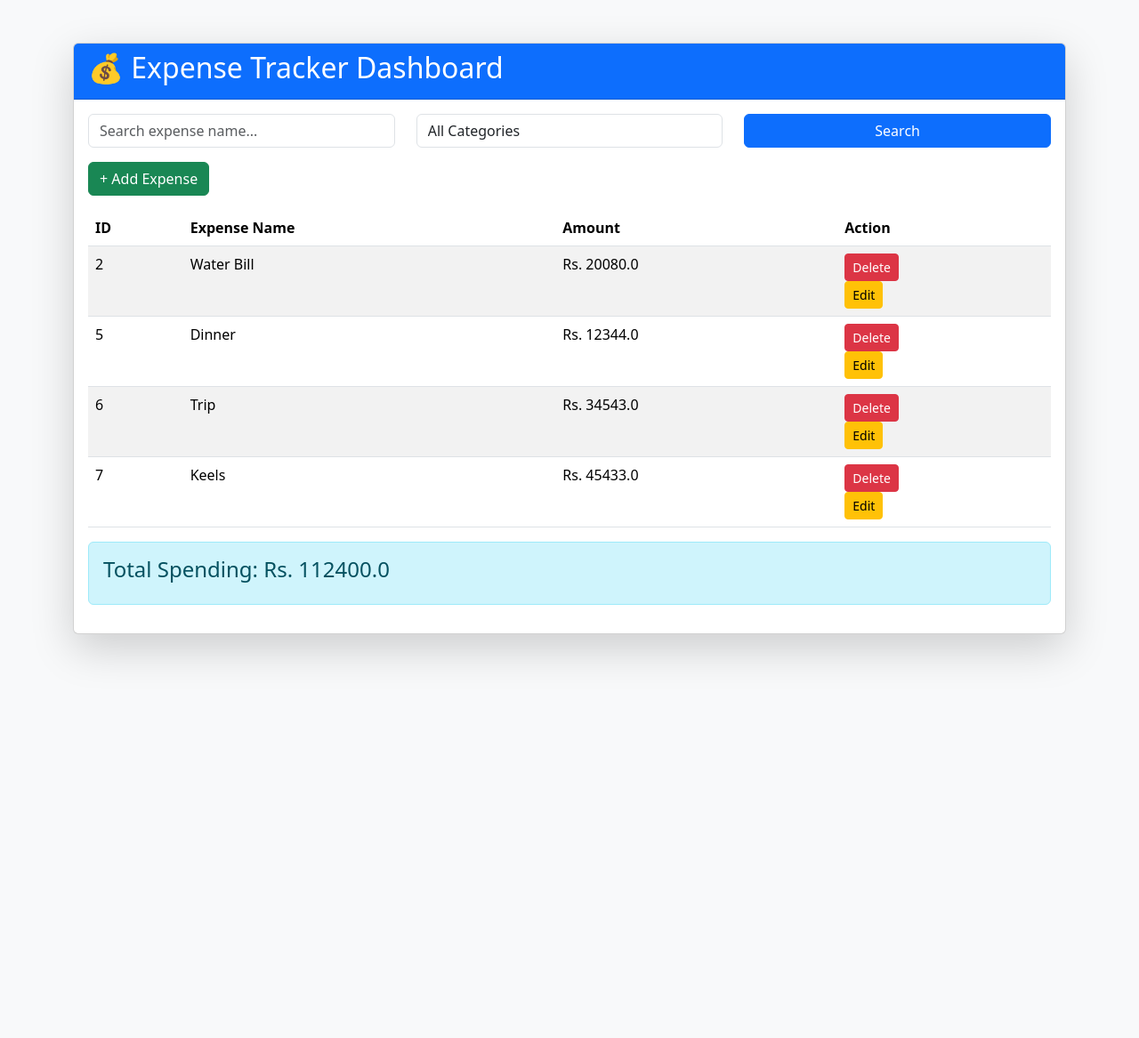
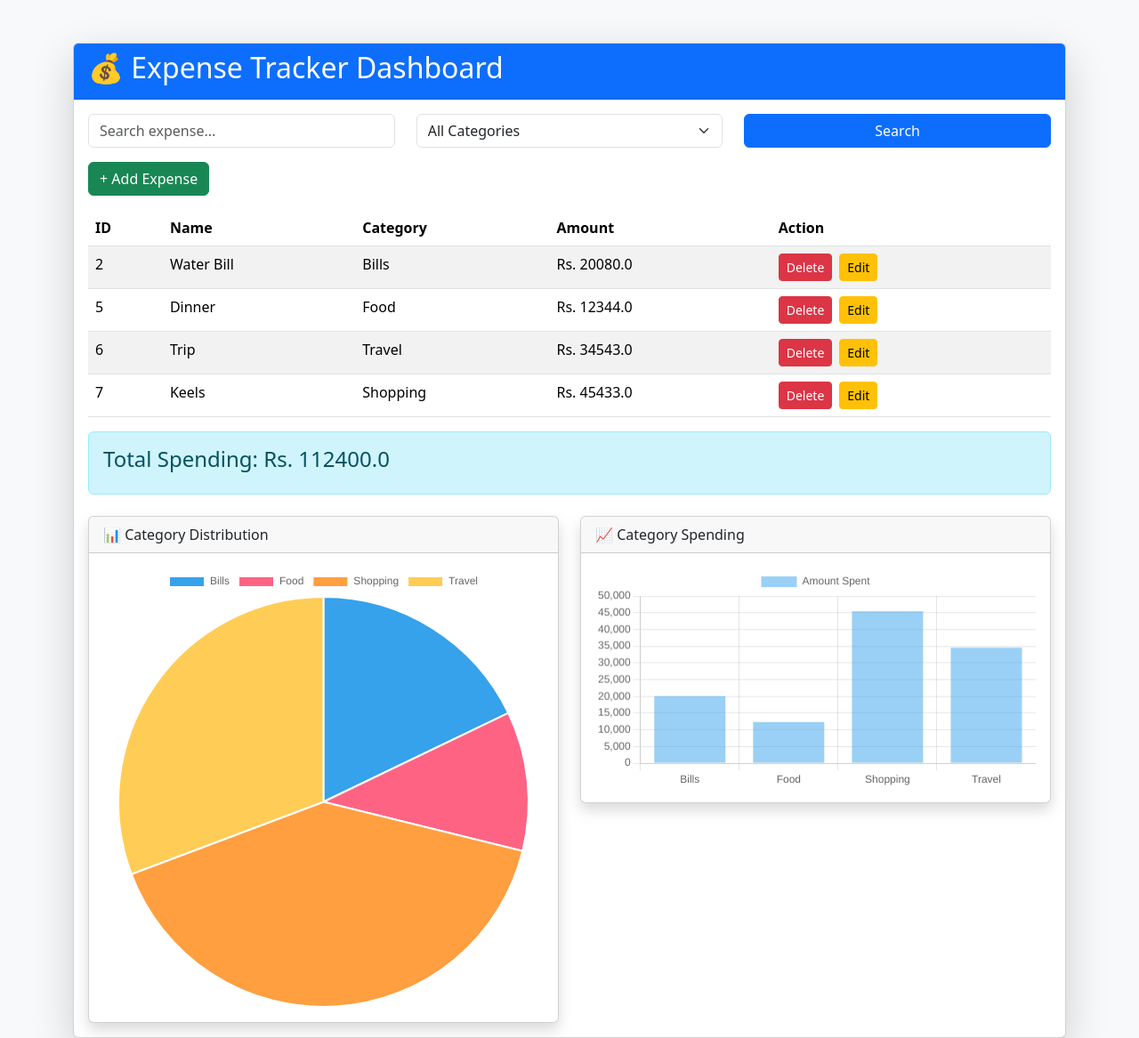
Before and after one commit to dinukahansana/expense-tracker-flask, a Flask app: page / in a window 1280 px wide. Shown: the whole page at 89% size. Before the commit the page ends 742 px from the top, so only its background shows below. Run offline with Flask 3, Linux system fonts and the light colour scheme; data comes from the database, SQL or seed files in the repository.

Commit message:
Add category analytics charts with Chart.js

```diff
--- a/app.py
+++ b/app.py
@@ -49,6 +49,18 @@ def index():
 
     total = sum(expense[3] for expense in expenses)
 
+    # Category totals for Pie Chart
+    cursor.execute("""
+        SELECT category, SUM(amount)
+        FROM expenses
+        GROUP BY category
+    """)
+
+    category_data = cursor.fetchall()
+
+    labels = [row[0] for row in category_data]
+    amounts = [row[1] for row in category_data]
+
     conn.close()
 
     return render_template(
@@ -56,7 +68,10 @@ def index():
         expenses=expenses,
         total=total,
         search=search,
-        category=category
+        category=category,
+        category_data=category_data,
+        labels=labels,
+        amounts=amounts
     )
 
 
@@ -69,10 +84,6 @@ def add():
         amount = request.form.get('amount', '').strip()
         category = request.form.get('category', '').strip()
 
-        # name = request.form['name']
-        # amount = request.form['amount']
-
-        # Validation
         if not name or not amount or not category:
             return "Please fill in all fields."
 
@@ -85,15 +96,14 @@ def add():
         cursor = conn.cursor()
 
         cursor.execute(
-            "INSERT INTO expenses (name, amount, category) VALUES (?, ?, ?)",
-            (name, amount, category)
+            "INSERT INTO expenses (name, category, amount) VALUES (?, ?, ?)",
+            (name, category, amount)
         )
 
         conn.commit()
         conn.close()
 
-
-        return render_template("add.html")
+        return redirect('/')
 
     return render_template("add.html")
 
--- a/templates/index.html
+++ b/templates/index.html
@@ -7,38 +7,65 @@
     href="https://cdn.jsdelivr.net/npm/bootstrap@5.3.3/dist/css/bootstrap.min.css"
     rel="stylesheet">
 
+    <script src="https://cdn.jsdelivr.net/npm/chart.js"></script>
+
 </head>
+
 <body class="bg-light">
 
 <div class="container mt-5">
+
     <div class="card shadow-lg">
+
         <div class="card-header bg-primary text-white">
             <h2>💰 Expense Tracker Dashboard</h2>
         </div>
+
         <div class="card-body">
 
             <form method="GET" class="row mb-3">
 
                 <div class="col-md-4">
-                    <input type="text"
+                    <input
+                        type="text"
                         name="search"
                         class="form-control"
-                        placeholder="Search expense name..."
+                        placeholder="Search expense..."
                         value="{{ search }}">
                 </div>
 
                 <div class="col-md-4">
-                    <select name="category" class="form-control">
+                    <select name="category" class="form-select">
+
                         <option value="">All Categories</option>
-                        <option value="Food" {% if category == 'Food' %}selected{% endif %}>Food</option>
-                        <option value="Travel" {% if category == 'Travel' %}selected{% endif %}>Travel</option>
-                        <option value="Bills" {% if category == 'Bills' %}selected{% endif %}>Bills</option>
-                        <option value="Shopping" {% if category == 'Shopping' %}selected{% endif %}>Shopping</option>
+
+                        <option value="Food"
+                            {% if category == 'Food' %}selected{% endif %}>
+                            Food
+                        </option>
+
+                        <option value="Travel"
+                            {% if category == 'Travel' %}selected{% endif %}>
+                            Travel
+                        </option>
+
+                        <option value="Bills"
+                            {% if category == 'Bills' %}selected{% endif %}>
+                            Bills
+                        </option>
+
+                        <option value="Shopping"
+                            {% if category == 'Shopping' %}selected{% endif %}>
+                            Shopping
+                        </option>
+
                     </select>
                 </div>
 
                 <div class="col-md-4">
-                    <button class="btn btn-primary w-100">Search</button>
+                    <button class="btn btn-primary w-100">
+                        Search
+                    </button>
                 </div>
 
             </form>
@@ -46,46 +73,142 @@
             <a href="/add" class="btn btn-success mb-3">
                 + Add Expense
             </a>
+
             <table class="table table-striped table-hover">
+
                 <thead>
+
                     <tr>
                         <th>ID</th>
-                        <th>Expense Name</th>
+                        <th>Name</th>
+                        <th>Category</th>
                         <th>Amount</th>
                         <th>Action</th>
                     </tr>
+
                 </thead>
+
                 <tbody>
+
                 {% for expense in expenses %}
+
                     <tr>
+
                         <td>{{ expense[0] }}</td>
+
                         <td>{{ expense[1] }}</td>
+
+                        <td>{{ expense[2] }}</td>
+
                         <td>Rs. {{ expense[3] }}</td>
+
                         <td>
+
+                            <div class="d-flex gap-2">
+
                                 <form action="/delete/{{ expense[0] }}"
                                       method="POST">
+
                                     <button
                                         class="btn btn-danger btn-sm"
                                         onclick="return confirm('Delete this expense?')">
+
                                         Delete
+
                                     </button>
+
                                 </form>
+
                                 <a href="/edit/{{ expense[0] }}"
                                    class="btn btn-warning btn-sm">
+
                                     Edit
+
                                 </a>
+
+                            </div>
+
                         </td>
+
                     </tr>
+
                 {% endfor %}
+
                 </tbody>
+
             </table>
 
             <div class="alert alert-info">
                 <h4>Total Spending: Rs. {{ total }}</h4>
             </div>
+
+            <div class="row mt-4">
+                <div class="col-md-6">
+                    <div class="card shadow">
+                        <div class="card-header">
+                            📊 Category Distribution
+                        </div>
+
+                        <div class="card-body">
+                            <canvas id="pieChart"></canvas>
                         </div>
                     </div>
                 </div>
 
+                <div class="col-md-6">
+                    <div class="card shadow">
+                        <div class="card-header">
+                            📈 Category Spending
+                        </div>
+
+                        <div class="card-body">
+                            <canvas id="barChart"></canvas>
+                        </div>
+                    </div>
+                </div>
+            </div>
+
+        </div>
+    </div>
+</div>
+
+<script>
+
+const categories = {{ labels | tojson | safe }};
+const amounts = {{ amounts | tojson | safe }};
+
+// PIE CHART
+
+new Chart(
+    document.getElementById('pieChart'),
+    {
+        type: 'pie',
+        data: {
+            labels: categories,
+            datasets: [{
+                data: amounts
+            }]
+        }
+    }
+);
+
+// BAR CHART
+
+new Chart(
+    document.getElementById('barChart'),
+    {
+        type: 'bar',
+        data: {
+            labels: categories,
+            datasets: [{
+                label: 'Amount Spent',
+                data: amounts
+            }]
+        }
+    }
+);
+
+</script>
+
 </body>
 </html>
```
Lines whose indentation alone changed are shown as unchanged.
